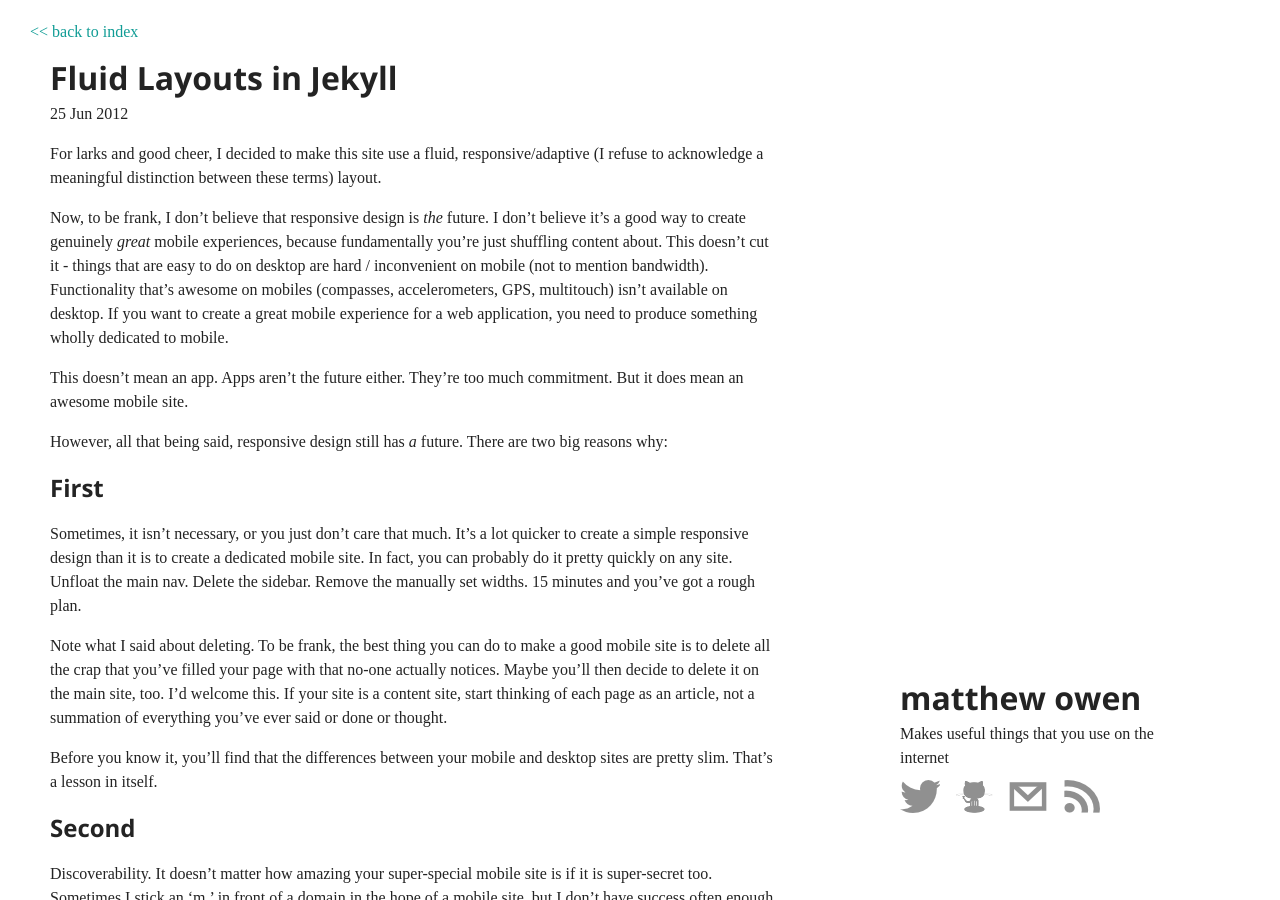
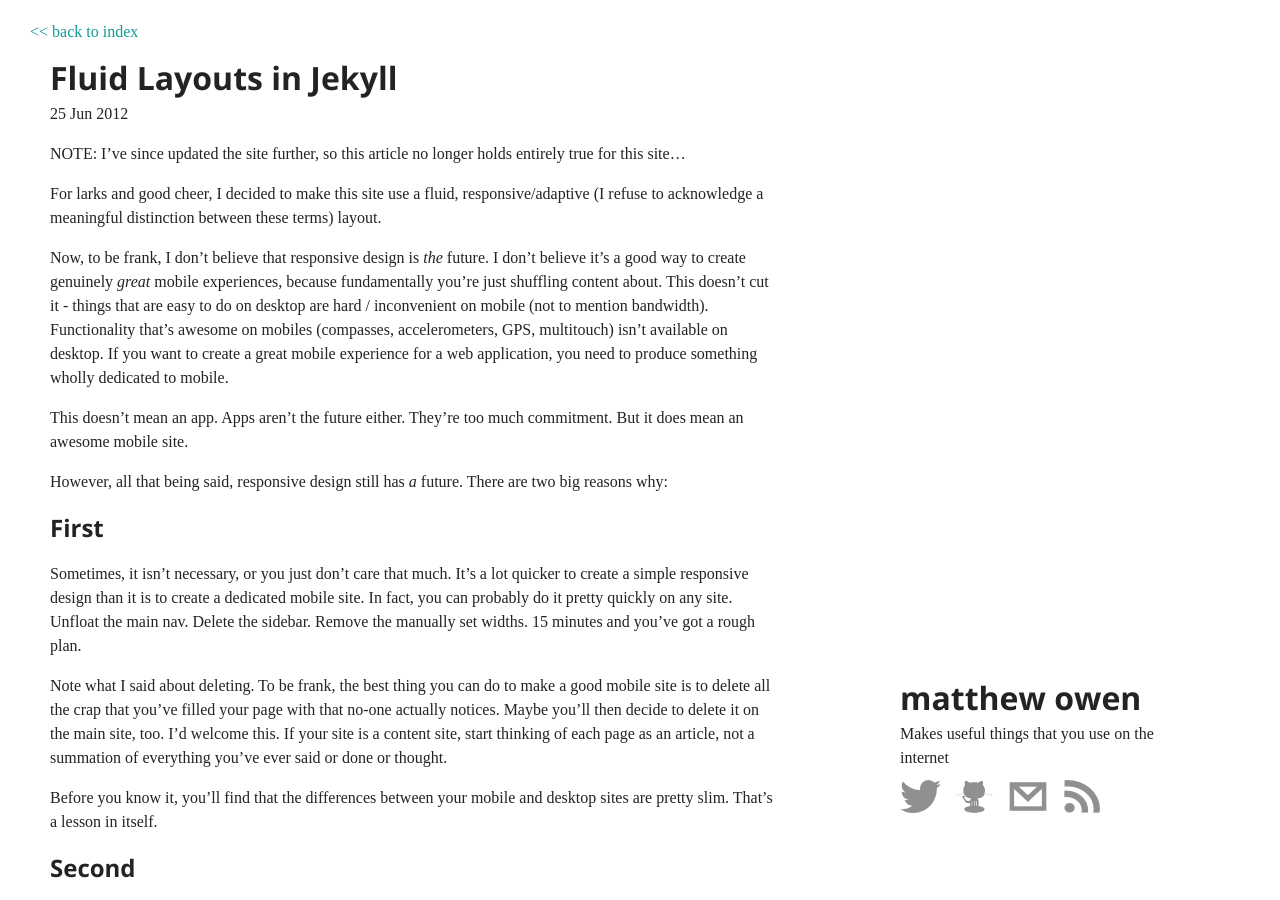
Before and after one commit to matthewowen/personal-site, a Jekyll site: the page built from _posts/2012-05-25-fluid-layouts-jekyll.markdown, in a window 1280 px wide and 900 px high. Built offline with Jekyll 4.4.1, drawn with Linux system fonts in a browser that asks for light colours; some web fonts are replaced; comment, search, counter and statistics services are not loaded.

Commit message:
add note about changes

```diff
--- a/_posts/2012-05-25-fluid-layouts-jekyll.markdown
+++ b/_posts/2012-05-25-fluid-layouts-jekyll.markdown
@@ -2,7 +2,10 @@
 layout: post
 title: Fluid Layouts in Jekyll
 date: 2012-06-25T21:00:00.1Z
+summary: For larks and good cheer, I decided to make this site use a fluid, responsive/adaptive (I refuse to acknowledge a meaningful distinction between these terms) layout.
 ---
+
+NOTE: I've since updated the site further, so this article no longer holds entirely true for this site...
 
 For larks and good cheer, I decided to make this site use a fluid, responsive/adaptive (I refuse to acknowledge a meaningful distinction between these terms) layout.
 
```
